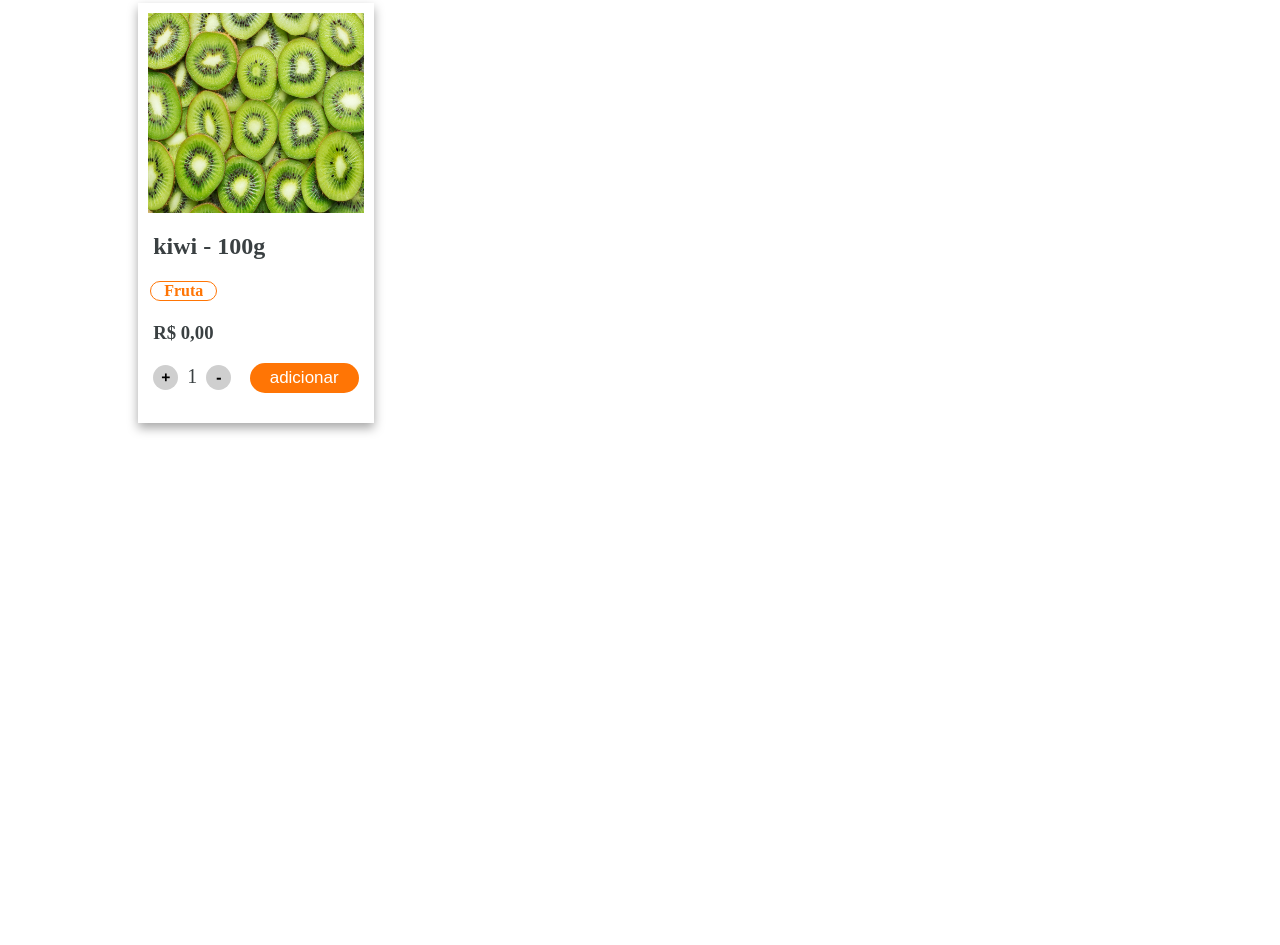
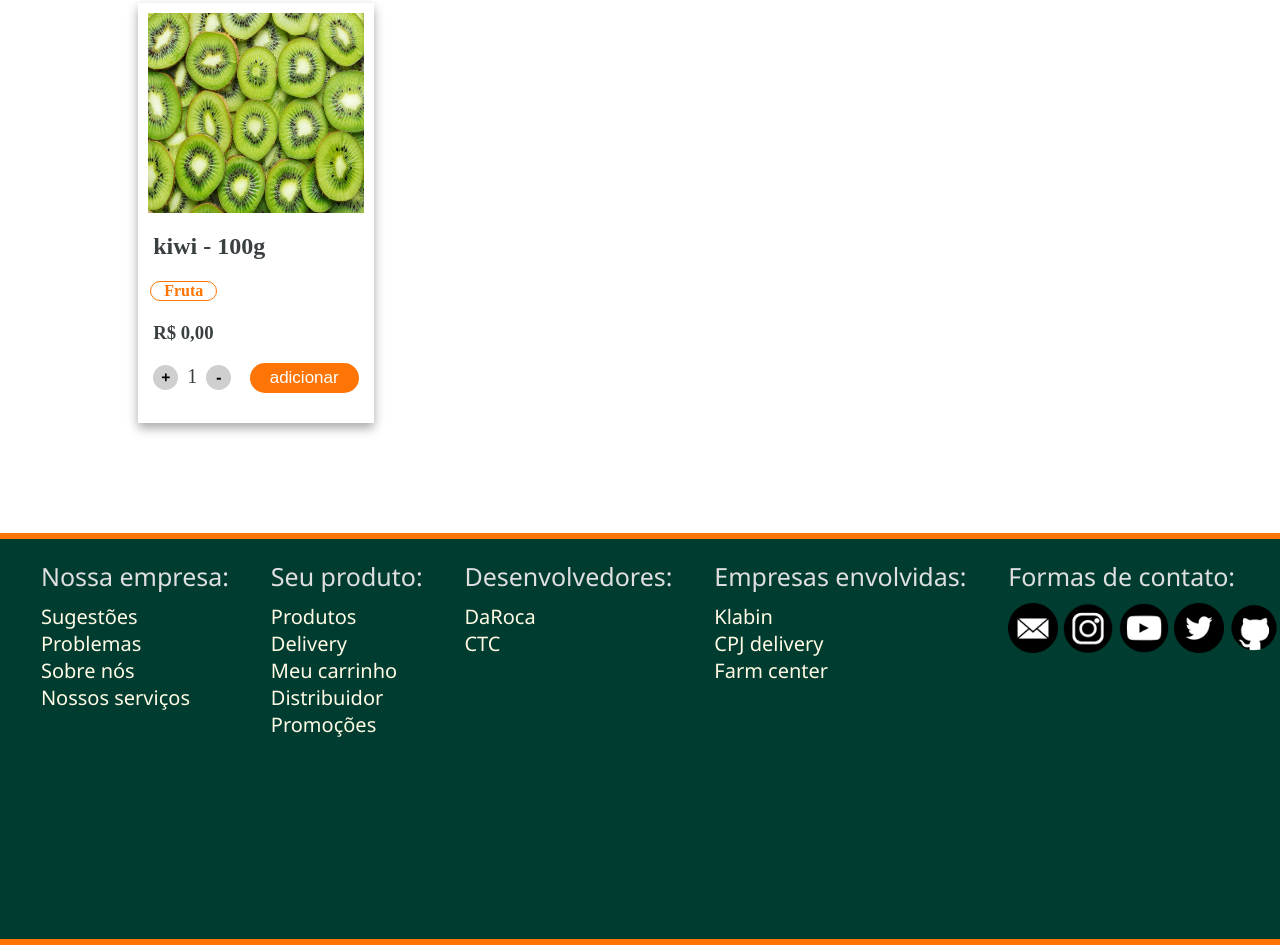
Before and after one commit to RafaelRigo/DaRoca, a plain HTML site: page codigo/produtos/produtos.html in a window 1280 px wide. Shown: the part 1600-2545 px from the top of the page. Before the commit the page ends 2133 px from the top, so only its background shows below. Drawn offline with Linux system fonts and the light colour scheme.

Commit message:
footer na pagina de produtos

```diff
--- a/codigo/produtos/produtos.css
+++ b/codigo/produtos/produtos.css
@@ -328,3 +328,42 @@ input[name="produto"]:checked+label, .Checked+label {
 .info h2, h3 {
     margin-left: 5px;
 }
+footer {
+    background-color: #013C31;
+    height: 400px;
+    display: flex;
+    justify-content: space-around;
+    border-top: 6px solid #FF7505;
+    border-bottom: 6px solid #FF7505;
+}
+
+footer img {
+    width: 50px;
+}
+
+.tit {
+    font-size: 25px;
+    margin-bottom: 10px;
+}
+
+footer ul {
+    list-style: none;
+    font-size: 20px;
+    color: rgb(223, 223, 223);
+    font-family: var(--font);
+}
+
+footer a {
+    text-decoration: none;
+    color: #FFFBE4;
+}
+
+
+footer a:hover {
+    text-decoration: underline;
+}
+
+
+
+.contato {
+    display: inline;}
--- a/codigo/produtos/produtos.html
+++ b/codigo/produtos/produtos.html
@@ -48,5 +48,46 @@
         </ul>
         <div id="mercadoria"></div>
     </main>
+    <footer>
+        <ul>
+            <li class="tit">Nossa empresa:</li>
+
+            <li><a href="../pagina de sugestoes/index.html">Sugestões</a></li>
+            <li><a href="../pagina de sugestoes/index.html">Problemas</a></li>
+            <li><a href="#sobre-nos">Sobre nós</a></li>
+            <li><a href="#servicos">Nossos serviços</a></li>
+        </ul>
+        <ul>
+            <li class="tit">Seu produto:</li>
+
+            <li><a href="../codigo/produtos/produtos.html">Produtos</a></li>
+            <li><a href="#">Delivery</a></li>
+            <li><a href="#">Meu carrinho</a></li>
+            <li><a href="#">Distribuidor</a></li>
+            <li><a href="produtos/produtos.html">Promoções</a></li>
+        </ul>
+        <ul>
+            <li class="tit">Desenvolvedores:</li>
+
+            <li><a href="#">DaRoca</a></li>
+            <li><a href="#">CTC</a></li>
+        </ul>
+        <ul >
+            <li class="tit">Empresas envolvidas:</li>
+
+            <li><a href="#">Klabin</a></li>
+            <li><a href="#">CPJ delivery</a></li>
+            <li><a href="#">Farm center</a></li>
+        </ul>
+        <ul class="contact" >
+            <li class="tit">Formas de contato:</li>
+
+            <li class="contato"><a href="#"><img src="../../imagens/mail.png"></a></li>
+            <li class="contato"><a href="#"><img src="../../imagens/instagram.png"></a></li>
+            <li class="contato"><a href="#"><img src="../../imagens/youtube.png"></a></li>
+            <li class="contato"><a href="#"><img src="../../imagens/twitter.png"></a></li>
+            <li class="contato"><a target="_blank" href="https://github.com/RafaelRigo/DaRoca"><img src="../../imagens/github.png"></a></li>
+        </ul>
+    </footer>
 </body>
 </html>
```
Also changed, not shown: codigo/pagina de sugestoes/index.html (+1 -1 lines).
